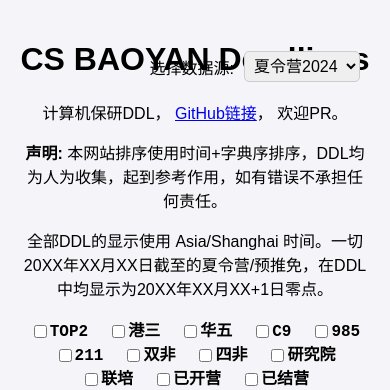
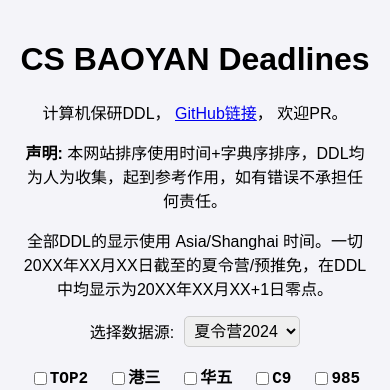
Before and after one commit to CS-BAOYAN/cs-baoyan-ddl, a Vue app: page / in a window 390 px wide. Shown: the top 390 px of the page. Built offline with nearby package versions, Linux system fonts and the light colour scheme; no server answers.

Commit message:
update dropdown

```diff
--- a/src/components/Header.vue
+++ b/src/components/Header.vue
@@ -60,4 +60,12 @@ header {
   border-radius: 5px;
   border: 1px solid #ccc;
 }
+
+@media screen and (max-width: 768px) {
+  #dropdown-container {
+    position: static; /* 取消绝对定位 */
+    margin-top: 10px; /* 增加顶部外边距 */
+    justify-content: center; /* 居中对齐 */
+  }
+}
 </style>
```
